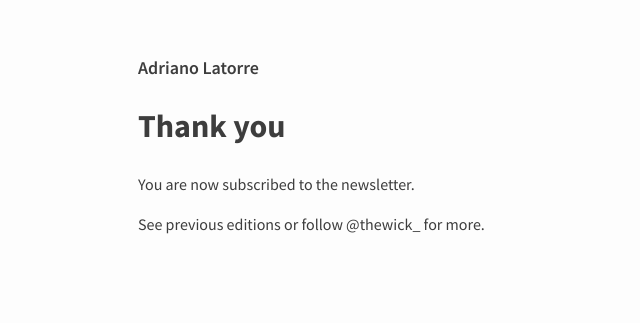
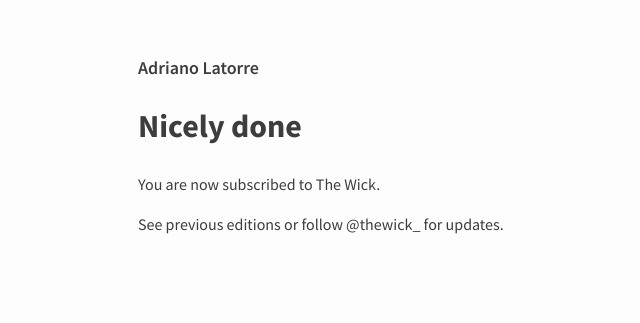
Before and after one commit to AdrianoLatorre/adriano.latorre.info, a Jekyll site: the page built from thanks.md, in a window 1280 px wide. Shown: the top 323 px of the page, without its empty margins (6-646 px from the left). Built offline with Jekyll 4.4.1, drawn with Linux system fonts in a browser that asks for light colours.

Commit message:
New The Wick pages + text and link corrections

```diff
--- a/thanks.md
+++ b/thanks.md
@@ -1,11 +1,11 @@
 ---
 layout: default
-title: Thank you
+title: Nicely done
 permalink: /w/thanks/
 ---
 
 # {{ page.title }}
 
-You are now subscribed to the newsletter.
+You are now subscribed to [The Wick](/w/).
 
-[See previous editions](http://adriano.latorre.info/w/) or [follow @thewick\_](https://twitter.com/thewick_) for more.
+[See previous editions](/w/) or [follow @thewick\_](https://twitter.com/thewick_) for updates.
```
Also changed, not shown: bye.md (+2 -4 lines), thewick.md (added, +11 -0 lines), hello.md (line endings or trailing spaces).
